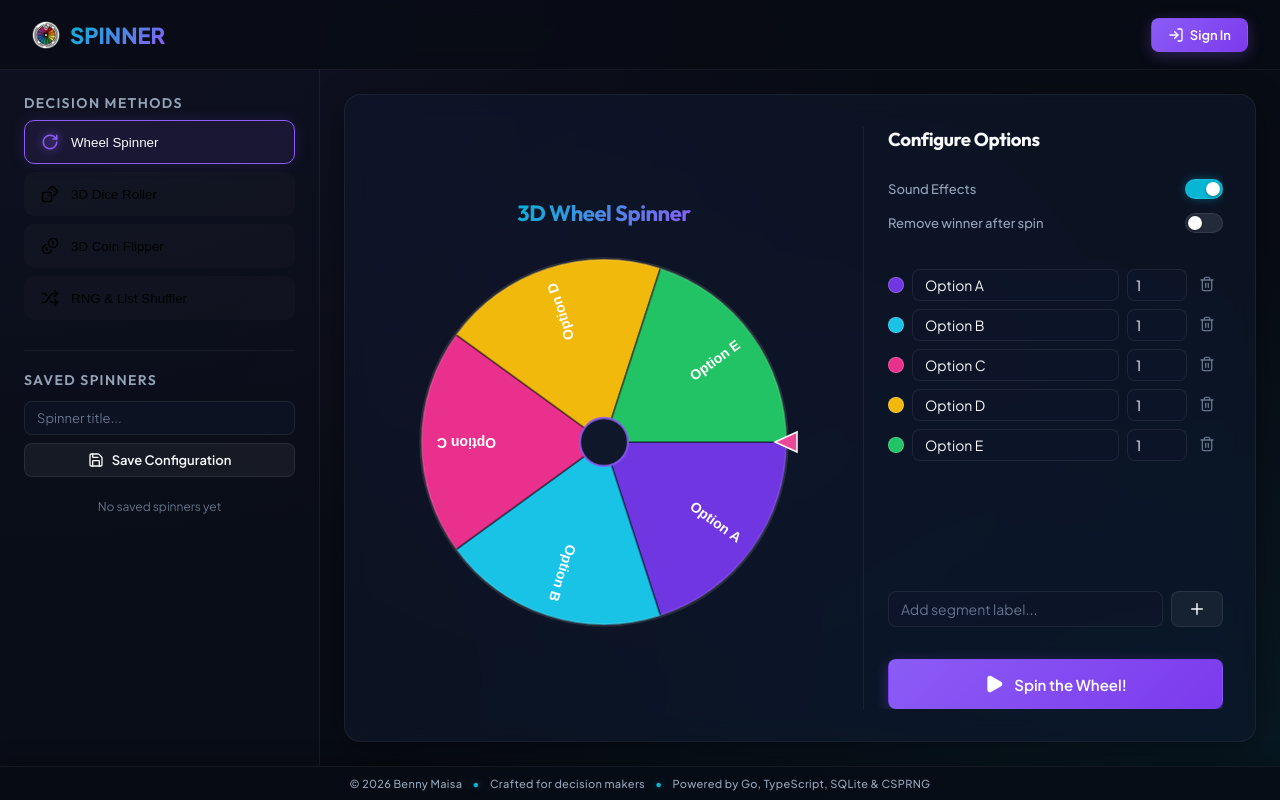
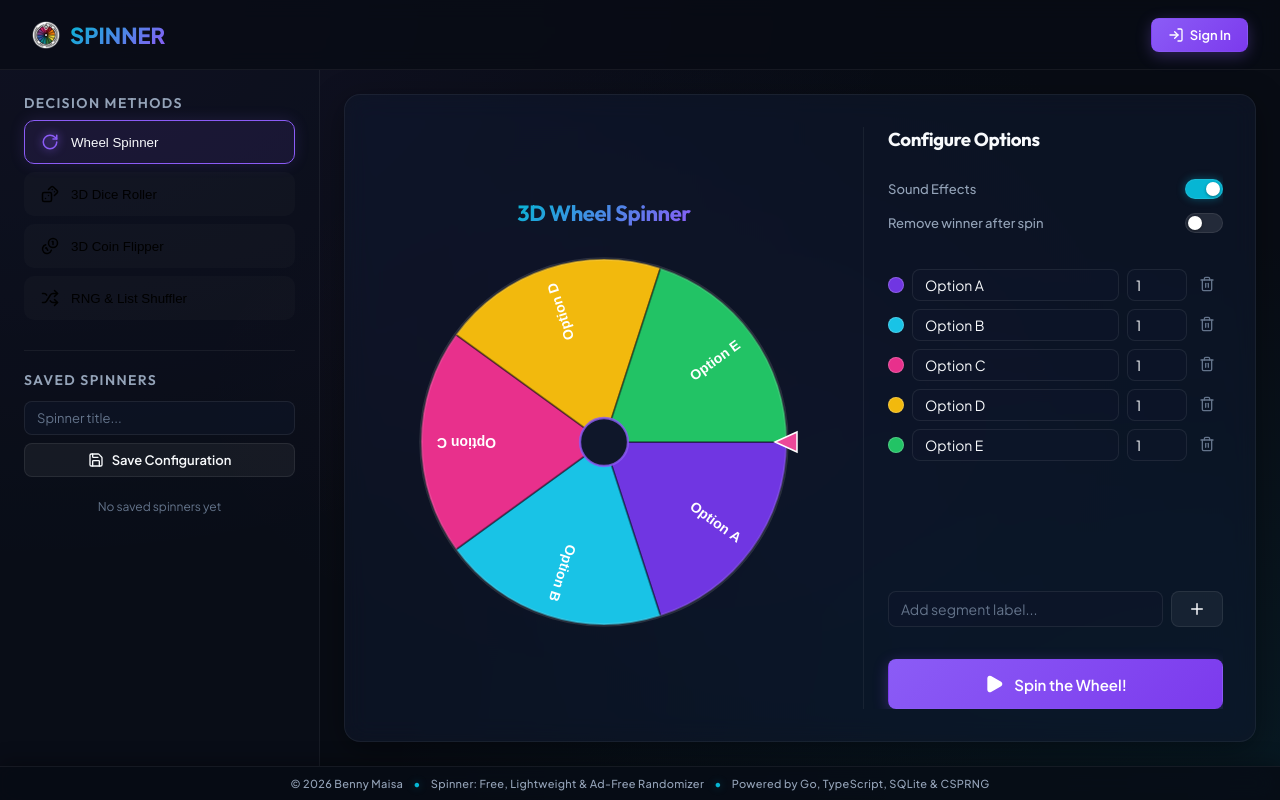
Before and after one commit to alexmaisa/spinner, a React (Vite) app in the folder frontend/: page / in a window 1280 px wide. Built offline with nearby package versions, Linux system fonts and the light colour scheme.

Commit message:
feat(frontend): add profile link to footer and update tag line

```diff
--- a/frontend/src/App.css
+++ b/frontend/src/App.css
@@ -334,3 +334,14 @@
   font-weight: bold;
   text-shadow: 0 0 8px var(--neon-cyan-glow);
 }
+
+.footer-link {
+  color: inherit;
+  text-decoration: none;
+  transition: var(--transition-smooth);
+}
+
+.footer-link:hover {
+  color: var(--neon-cyan);
+  text-shadow: 0 0 8px var(--neon-cyan-glow);
+}
--- a/frontend/src/App.tsx
+++ b/frontend/src/App.tsx
@@ -770,9 +770,11 @@ export default function App() {
 
       {/* Premium Footer Bar */}
       <footer className="footer">
-        <span>© 2026 Benny Maisa</span>
+        <span>
+          © 2026 <a href="https://repo.alexmaisa.my.id/alexmaisa" target="_blank" rel="noopener noreferrer" className="footer-link">Benny Maisa</a>
+        </span>
         <span className="footer-bullet">•</span>
-        <span>Crafted for decision makers</span>
+        <span>Spinner: Free, Lightweight & Ad-Free Randomizer</span>
         <span className="footer-bullet">•</span>
         <span>Powered by Go, TypeScript, SQLite & CSPRNG</span>
       </footer>
```
